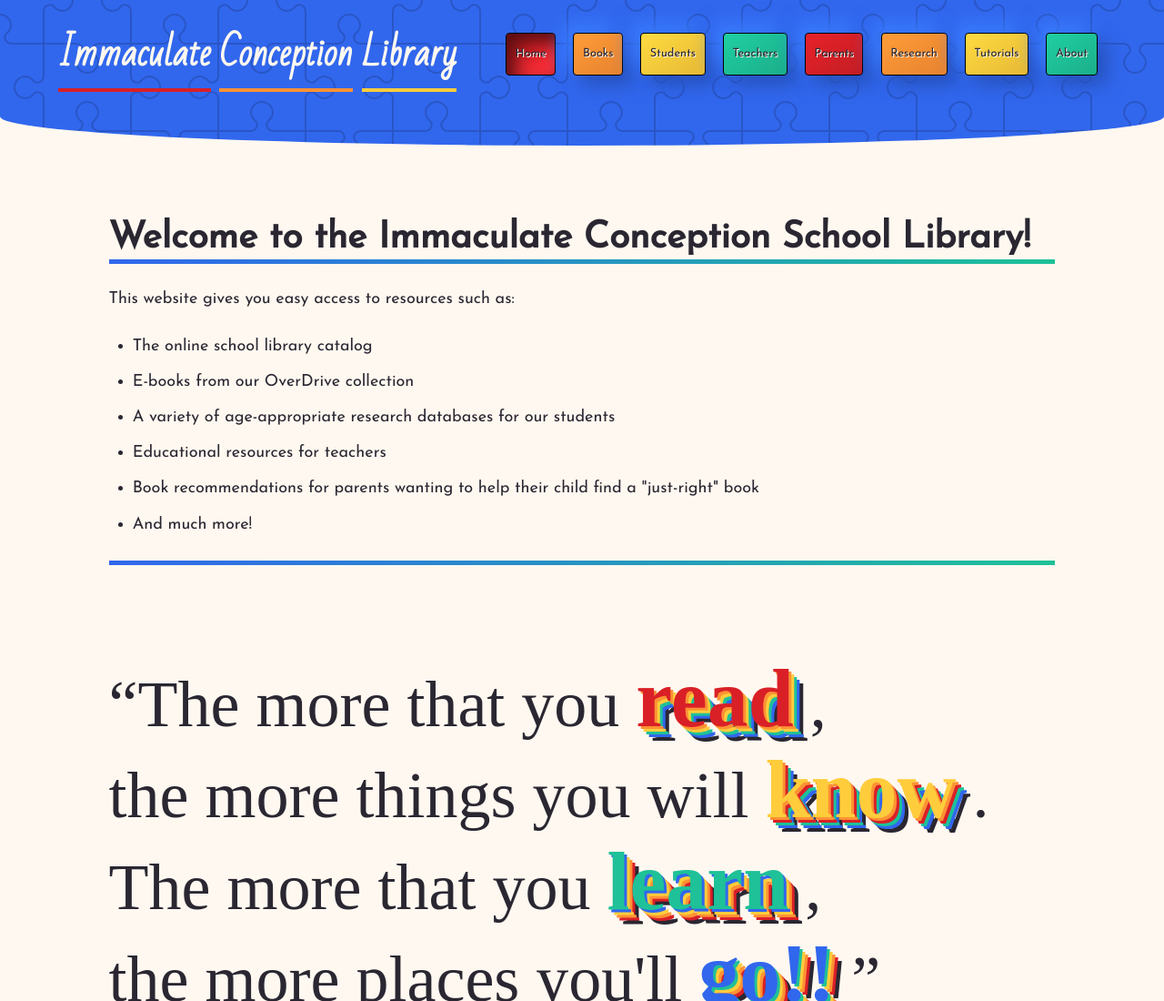
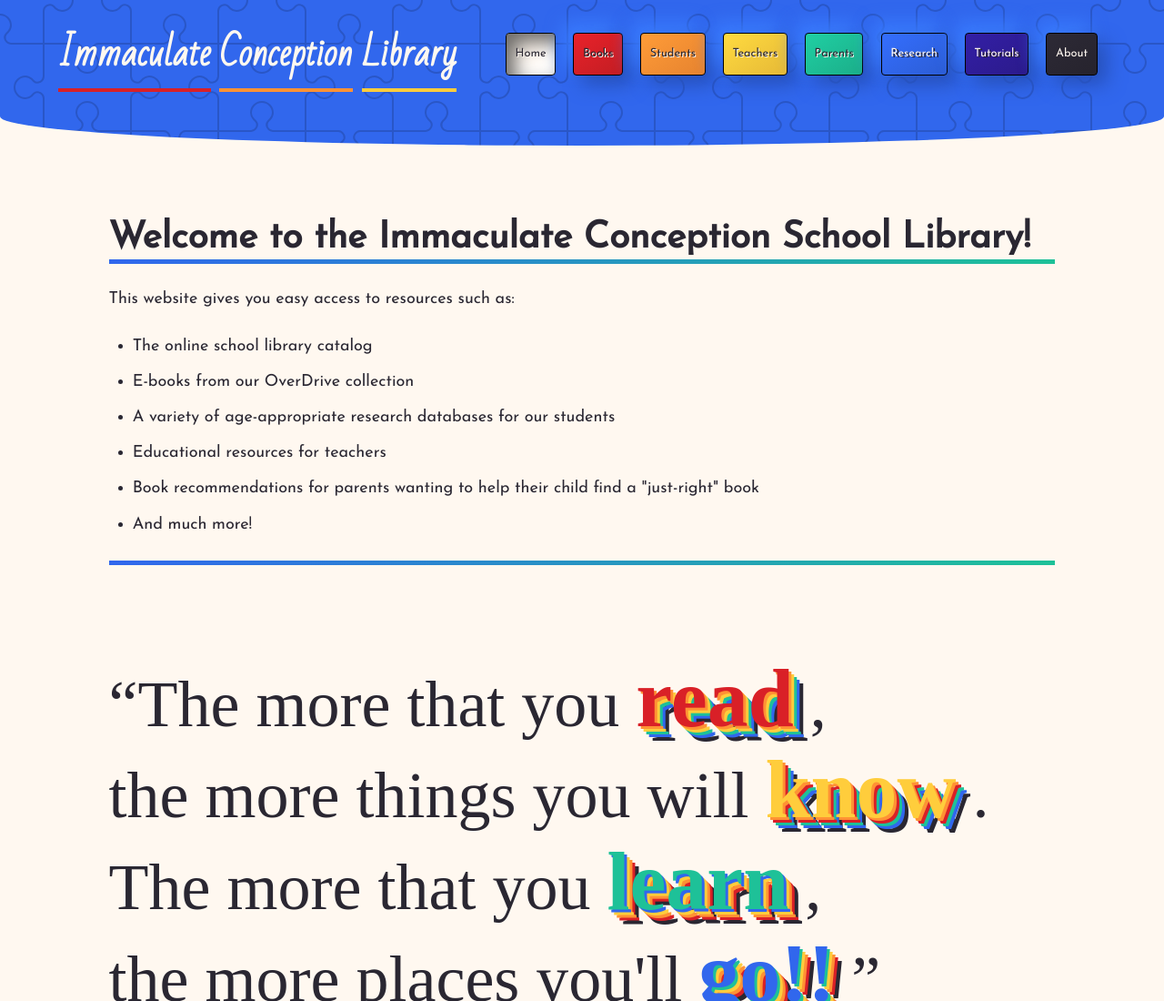
Before and after one commit to Rittenweb/ic-library, a Gatsby site: page / in a window 1280 px wide. Shown: the top 1100 px of the page at 91% size. Built offline with nearby package versions, Linux system fonts and the light colour scheme; Gatsby itself is replaced by a stand-in of ours; a web font is replaced by a local one.

Commit message:
Rainbow colored tabs

```diff
--- a/src/components/Navtab.js
+++ b/src/components/Navtab.js
@@ -6,40 +6,76 @@ export default function Navtab({ name, dest, path }) {
   let background = ""
   let gradient = ""
   let insetShadows = ""
+  let color = "#2a2732"
+  let textShadow = "1px 1px #fff8f0"
 
-  switch (true) {
-    case dest === "/" || dest === "/parents":
+  switch (dest) {
+    case "/":
+      background = "#FFF8F0"
+      gradient = "linear-gradient(145deg, #ffffff, #e6dfd8)"
+      insetShadows =
+        "inset 10px 10px 20px #706d6a, inset -10px -10px 20px #ffffff"
+      break
+    case "/books":
       background = "#d92027"
       gradient = "linear-gradient(145deg, #e8222a, #c31d23)"
       insetShadows =
         "inset 10px 10px 20px #570d10, inset -10px -10px 20px #ff333e"
       break
-    case dest === "/books" || dest === "/research":
+    case "/students":
       background = "#ff9234"
       gradient = "linear-gradient(145deg, #ff9c38, #e6832f)"
       insetShadows =
         "inset 10px 10px 20px #96561f, inset -10px -10px 20px #ffce49"
       break
-    case dest === "/students" || dest === "/tutorials":
+    case "/teachers":
       background = "#ffcd3c"
       gradient = "linear-gradient(145deg, #ffdb40, #e6b936)"
       insetShadows =
         "inset 10px 10px 20px #705a1a, inset -10px -10px 20px #ffff5e"
       break
-    case dest === "/teachers" || dest === "/about":
+    case "/parents":
       background = "#1EC198"
       gradient = "linear-gradient(145deg, #20cfa3, #1bae89)"
       insetShadows =
         "inset 10px 10px 20px #0c4d3d, inset -10px -10px 20px #30fff3"
       break
+    case "/research":
+      background = "#3167ED"
+      gradient = "linear-gradient(145deg, #346efe, #2c5dd5)"
+      insetShadows =
+        "inset 10px 10px 20px #162d68, inset -10px -10px 20px #4ca1ff"
+      color = "#fff8f0"
+      textShadow = "2px 1px #2a2732"
+      break
+    case "/tutorials":
+      background = "#301D9A"
+      gradient = "linear-gradient(145deg, #331fa5, #2b1a8b)"
+      insetShadows =
+        "inset 10px 10px 20px #150d44, inset -10px -10px 20px #4b2df0"
+      color = "#fff8f0"
+      textShadow = "2px 1px #2a2732"
+      break
+    case "/about":
+      background = "#2A2732"
+      gradient = "linear-gradient(145deg, #2d2a36, #26232d)"
+      insetShadows =
+        "inset 10px 10px 20px #121116, inset -10px -10px 20px #423d4e"
+      color = "#fff8f0"
+      textShadow = "2px 1px #2a2732"
+      break
     default:
   }
+
+  //Copper: B47741 Persian indigo: 301D9A
 
   return (
     <Link to={dest} style={{ textDecoration: "none" }}>
       <button
         className="banner-button"
         style={{
+          color: color,
+          textShadow: textShadow,
           background: inset ? background : gradient,
           boxShadow: inset
             ? insetShadows
--- a/src/components/layout.css
+++ b/src/components/layout.css
@@ -627,9 +627,7 @@ pre tt:after {
   padding: 0.75vw;
   margin: 0.75vw;
   font-size: 1vw;
-  color: #2a2732;
   cursor: pointer;
-  text-shadow: 1px 1px #fff8f0;
   border: 1px solid black;
   border-radius: 4px;
 }
```
